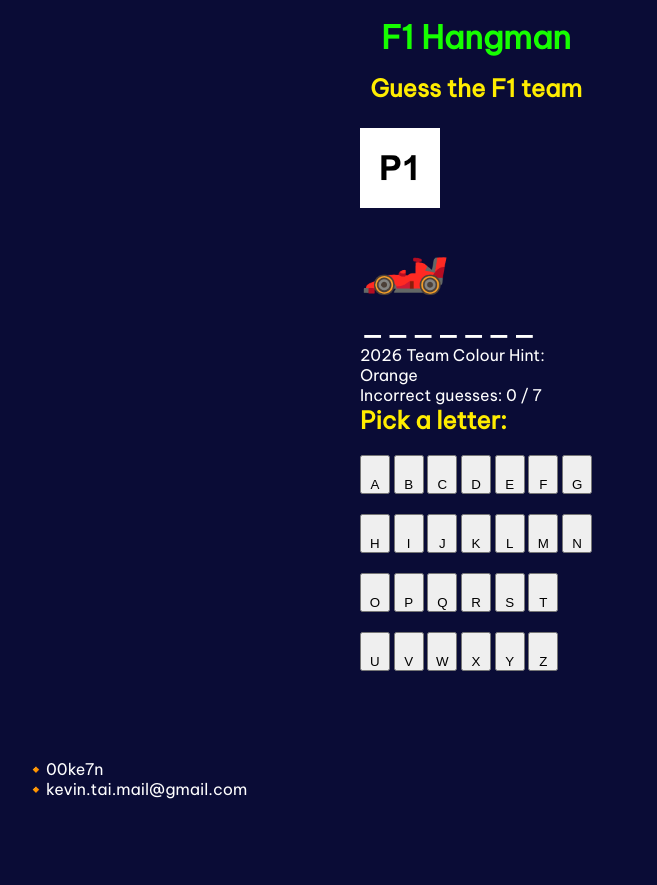
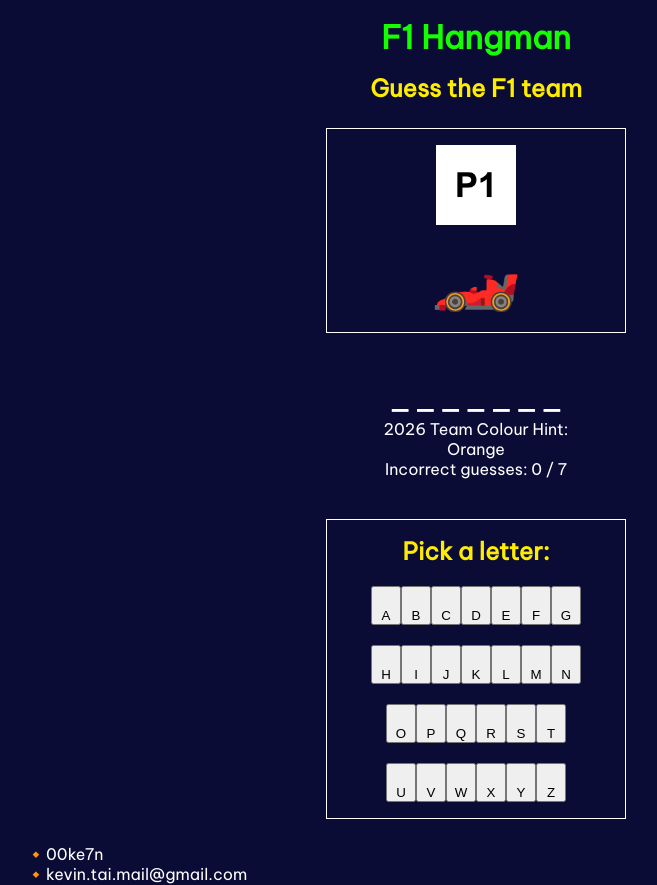
Before and after one commit to 00ke7n/COMP-2132-Final-Project-00ke7n, a plain HTML site: page index.html in a window 1280 px wide. Shown: the whole page, without its empty margins (164-821 px from the left). Before the commit the page ends 800 px from the top, so only its background shows below. Drawn offline with Linux system fonts and the light colour scheme.

Commit message:
improved styling

```diff
--- a/css/style.scss
+++ b/css/style.scss
@@ -197,6 +197,12 @@ a {
     font-size: 36px;
 }
 
+.letter-row {
+    display: flex;
+    justify-content: center;
+    flex-wrap: wrap;
+}
+
 #wrapper {
     // width: 100%;
     // max-width: 100%;
@@ -228,6 +234,7 @@ a {
 
 #hangman-emoji {
     font-size: 72px;
+    display: block;
 }
 
 #xxx {
@@ -241,6 +248,30 @@ a {
 
 #position-image {
     @include width-max-width(80px, 80px);
+    margin: 0 auto;
+}
+
+#hangman-emoji,
+#word-display,
+#hint,
+#hint-text,
+#guess-counter,
+#game-status {
+    text-align: center;
+}
+
+#position-and-emoji-section {
+    border: 1px solid white;   // or $color4
+    padding: 1rem;
+    margin-bottom: 40px;
+    width: 300px;
+}
+
+#letters-section {
+    border: 1px solid white;   // or $color4
+    padding: 1rem;
+    margin-top: 40px;
+    width: 300px;
 }
 
 /* ==========================================
--- a/index.html
+++ b/index.html
@@ -41,19 +41,12 @@ Generated content for index.html using the following request:
         <!-- Game board: hangman graphic, word blanks, hint, guess counter, letter buttons -->
         <section id="game-board">
 
-            <p>
+            <div id="position-and-emoji-section">
                 <span id="hangman-position">
-                    <img id="position-image" alt="Hangman">
+                    <img id="position-image" src="images/P1.png" alt="Hangman">
                 </span>
-            </p>
-
-            <p>
                 <span id="hangman-emoji"></span>
-            </p>
-
-            <p>
-                <span id="xxx"></span>
-            </p>
+            </div>
             <!-- JavaScript fills this with one .letter-slot span per letter of the word -->
             <div id="word-display" aria-live="polite"></div>
 
@@ -68,7 +61,8 @@ Generated content for index.html using the following request:
                 <span id="max-guesses">7</span>
             </p>
 
-            <h2 id="game-status"></h2>
+            <div id="letters-section">
+                <h2 id="game-status">game-status</h2>
 
                 <div id="letter-buttons">
 
@@ -113,15 +107,16 @@ Generated content for index.html using the following request:
                     </div>
 
                 </div>
+            </div>
 
         </section>
 
         <!-- Game over panel: hidden until the player wins or loses -->
-        <section id="game-over" class="hidden" aria-live="assertive">
+        <div id="game-over" class="hidden" aria-live="assertive">
 
             <p id="answer-message">The answer was '<span id="answer-word"></span>'</p>
 
-        </section>
+        </div>
 
         <button type="button" id="btn-play-again">Play Again</button>
 
--- a/js/hangman.js
+++ b/js/hangman.js
@@ -1,7 +1,6 @@
 // 🏁🏎️ = guessed the correct word
 // 🏎️ = in progress
 // 🏳️🏎️ = 1 guess left
-// ❌ = ran out of guesses
 
 const kMaxGuesses = 7;
 
@@ -28,8 +27,6 @@ const gameOverNotify = document.getElementById('game-over');
 const gameStatusMessage = document.getElementById('game-status');
 
 const hangmanEmoji = document.getElementById('hangman-emoji');
-
-const xxxEmoji = document.getElementById('xxx');
 
 const hintText = document.getElementById('hint-text');
 
@@ -71,8 +68,6 @@ function startNewGame() {
     word = ""
 
     gameOverFlag = false;
-
-    xxxEmoji.innerHTML = "";
 
     letterButtonsVisibility(true);
 
@@ -225,8 +220,6 @@ for (let i = 0; i < letterButtons.length; i++) {
                     positionImage.src = "images/DNF.png";
 
                 }
-                xxxEmoji.innerHTML += "❌";
-
                 if (wrongGuesses == 6) {
 
                     hangmanEmoji.innerHTML = "🏳️" + hangmanEmoji.innerHTML;
@@ -252,7 +245,7 @@ function handleGameOver(winFlag) {
 
         hangmanEmoji.innerHTML = "🏎️🏁";
 
-        gameStatusMessage.innerHTML = "YOU TOOK THE CHECKERED FLAG!";
+        gameStatusMessage.innerHTML = "YOU FINISHED THE RACE!";
 
         // no need to display answer when user guessed correctly
         answerMessage.hidden = true;
```
Also changed, not shown: css/style.css. Lines whose indentation alone changed are shown as unchanged.
